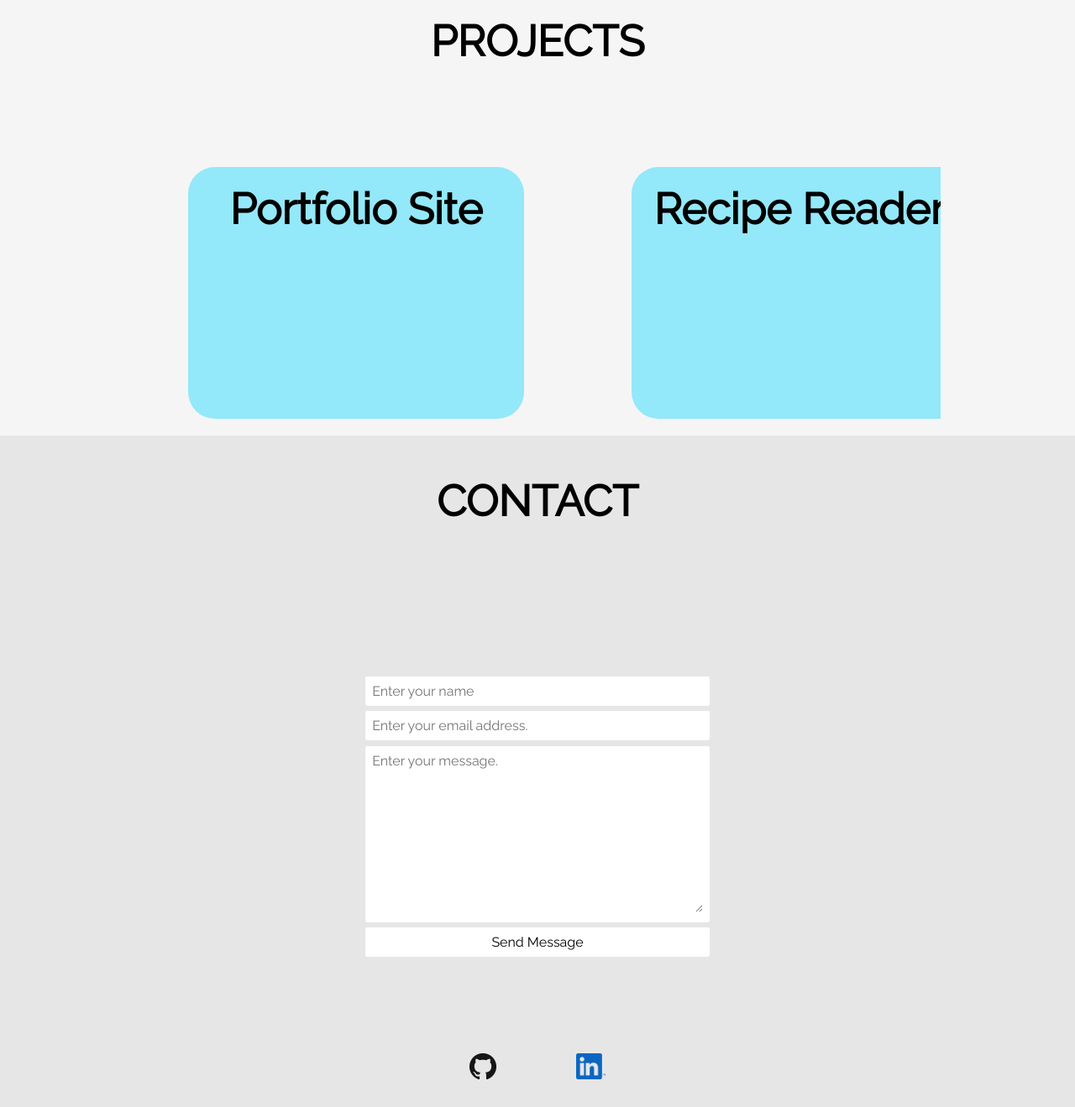
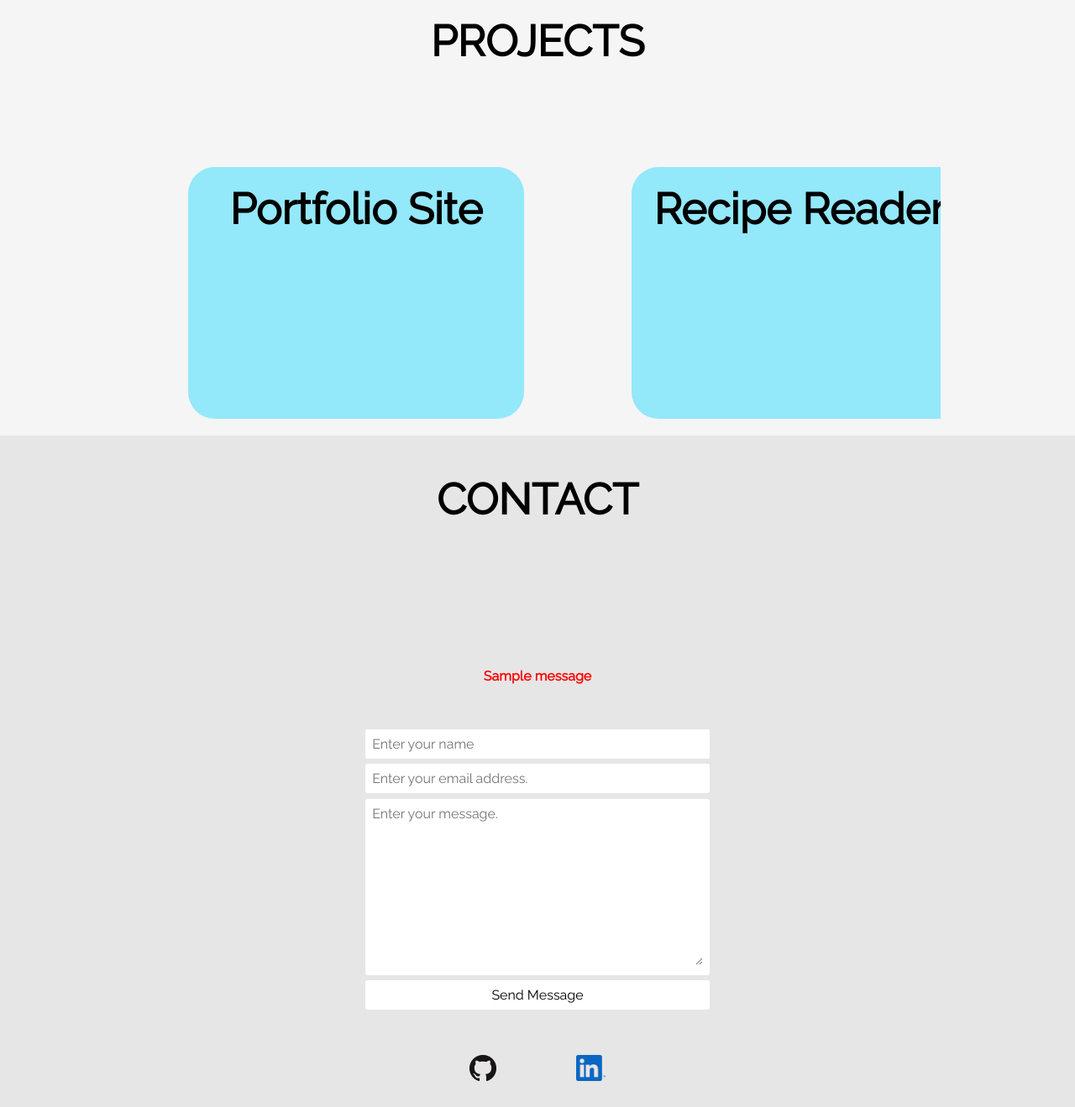
Before and after one commit to tw-smith/portfolio, a Flask app: page / in a window 1280 px wide. Shown: the part 1654-2973 px from the top of the page at 84% size. Run offline with Flask 2, Linux system fonts and the light colour scheme; one stand-in notice (Sample message) is shown; some libraries are stand-ins or nearby versions.

Commit message:
finalises sendgrid implementation and form flashes

```diff
--- a/app/routes.py
+++ b/app/routes.py
@@ -1,4 +1,4 @@
-from flask import render_template, flash, redirect
+from flask import render_template, flash, redirect, request
 from app import app
 from app.forms import ContactForm
 from sendgrid import SendGridAPIClient
@@ -12,24 +12,28 @@ ssl._create_default_https_context = ssl._create_unverified_context
 @app.route('/index', methods=['GET','POST'])
 def index():
     form = ContactForm()
+    if request.method == 'GET':
+        return render_template('index.html', form=form)
+    elif request.method == 'POST':
+        print('in post branch')
+        print(form.validate_on_submit())
+        print(form.errors)
+        if form.validate_on_submit():
+            message = Mail(from_email = app.config['EMAIL_ADDRESS'],
+                        to_emails = app.config['EMAIL_ADDRESS'],
+                        subject = "Portfolio Email",
+                        plain_text_content='''Message from: {sender}
 
-    if form.validate_on_submit():
-        message = Mail(from_email = app.config['EMAIL_ADDRESS'],
-                       to_emails = app.config['EMAIL_ADDRESS'],
-                       subject = "Portfolio Email",
-                       plain_text_content='''Message from: {sender}
+                                                Email address: {email}
 
-                                             Email address: {email}
-
-                                             Message: {message}'''.format(sender=form.name.data, email=form.email.data, message=form.message.data))
-        try:
-            sg = SendGridAPIClient(app.config['SENDGRID_API_KEY'])
-            response = sg.send(message)
-            print(response.status_code)
-            print(response.body)
-            print(response.headers)
-        except Exception as e:
-            print(e.message)
-
-        return redirect('/#contact')
-    return render_template('index.html',form=form) #TODO flash some sort of error message here because form submission has not validated
+                                                Message: {message}'''.format(sender=form.name.data, email=form.email.data, message=form.message.data))
+            try:
+                sg = SendGridAPIClient(app.config['SENDGRID_API_KEY'])
+                response = sg.send(message)
+                flash("Success! I'll get back to you as soon as I can.")
+            except Exception as e:
+                flash('Error! Message was not sent.')
+            return redirect('/#contact')
+        else:
+            flash('Error! Form validation or reCAPTCHA failed.')
+            return redirect('/#contact')
--- a/app/static/style.css
+++ b/app/static/style.css
@@ -258,6 +258,12 @@ body {
   font-family: inherit;
 }
 
+.form__flash {
+  color: red;
+  list-style: none;
+  font-weight: bold;
+}
+
 
 .form-group-hp {
   display: none;
--- a/app/templates/index.html
+++ b/app/templates/index.html
@@ -62,7 +62,16 @@
       <!-- Contact Me -->
       <section id="contact" class="contact">
         <div class="header">CONTACT</div>
-        <form id="contact-form" class="form" action="", method="post">
+        {% with messages = get_flashed_messages() %}
+        {% if messages %}
+        <ul>
+          {% for message in messages %}
+            <li class="form__flash">{{ message }}</li>
+          {% endfor %}
+        </ul>
+        {% endif %}
+      {% endwith %}
+        <form id="contact-form" class="form" action="", method="POST">
             {{ form.hidden_tag() }}
           <div class="form__item">
             {{ form.name }}
@@ -79,15 +88,8 @@
           <div class="form__item">
           {{ form.submit() }}
         </div>
-        {{ form.recaptcha }}
+       {{ form.recaptcha }}
         </form>
-        {% with messages = get_flashed_messages() %}
-          {% if messages %}
-            {% for message in messages %}
-              <p>{{ messsage }}</p>
-            {% endfor %}
-          {% endif %}
-        {% endwith %}
         <div class="contact__icons">
           <a href="https://github.com/tw-smith" target="_blank"><img src="static/GitHub-Mark-32px.png" alt="GitHub logo" width="32";></a>
           <a href="https://www.linkedin.com/in/toby-smith-87b1185b" target="_blank"><img src="static/linkedin_blue.png" alt="LinkedIn logo" width="35"></a>
```
